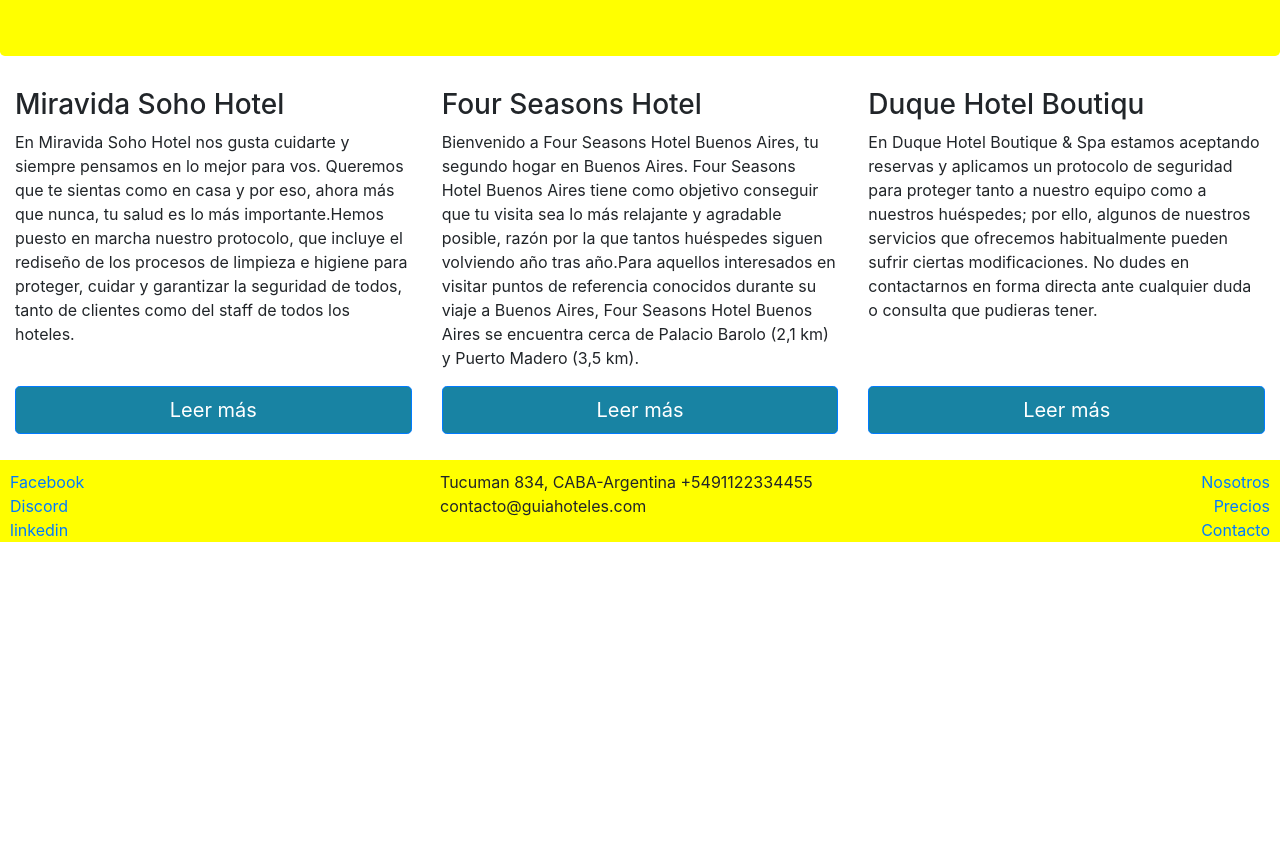
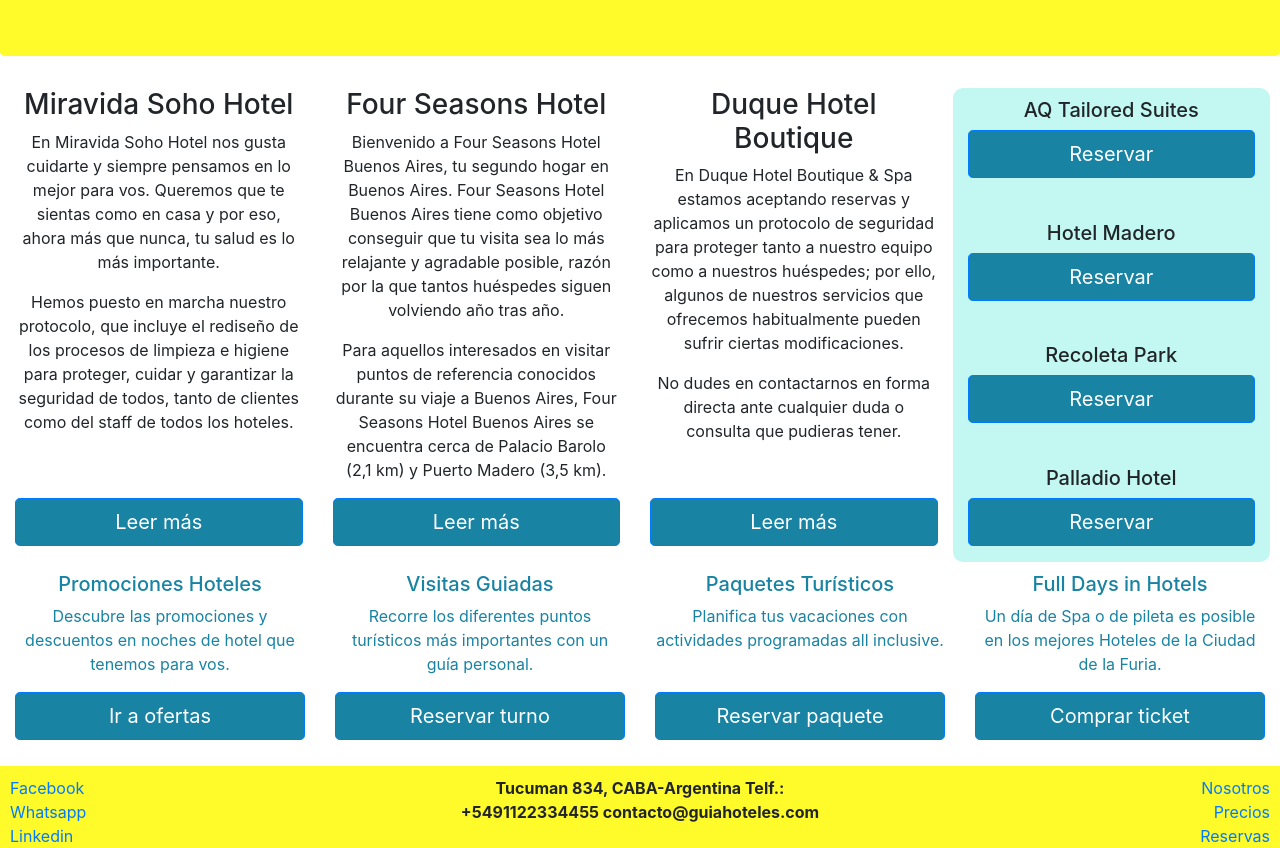
Before and after one commit to GiselleMata89/Bootstrap4_Course, a website: page index.html in a window 1280 px wide. Shown: the part 128-976 px from the top of the page. Before the commit the page ends 800 px from the top, so only its background shows below. Drawn offline with nearby package versions, Linux system fonts and the light colour scheme.

Commit message:
se agrego seccion de servicios

```diff
--- a/css/main.css
+++ b/css/main.css
@@ -1,5 +1,5 @@
 .jumbotron{
-    background-color: yellow;
+    background-color: rgb(255, 251, 42);
     color: black;
 }
 .btn{
@@ -7,9 +7,29 @@
     width: 100%;
 }
 
+.card-hotel{
+    /* background-color: rgb(194, 248, 241); */
+    text-align: center;
+}
+.bar-hotel{
+    background-color: rgb(194, 248, 241);
+    text-align: center;
+    border-radius: 10px;
+    margin-right: 10px;
+    padding-top: 10px;
+}
+.services{
+    margin-top: 10px;
+    text-align: center;
+    color: rgb(24, 131, 163);
+}
 footer{
     padding: 10px 10px 0 10px;
-    background-color: yellow;
+    background-color: rgb(255, 251, 42);
     margin-bottom: 0px;
     margin-top: 10px;
 }
+address{
+    font-weight: bold;
+    text-align: center;
+}
--- a/index.html
+++ b/index.html
@@ -19,7 +19,9 @@
                 <div class="col-sm card-hotel d-flex flex-column justify-content-between">
                     <div>
                         <h3>Miravida Soho Hotel</h3>
-                        <p>En Miravida Soho Hotel nos gusta cuidarte y siempre pensamos en lo mejor para vos. Queremos que te sientas como en casa y por eso, ahora más que nunca, tu salud es lo más importante.Hemos puesto en marcha nuestro protocolo, que incluye el rediseño de los procesos de limpieza e higiene para proteger, cuidar y garantizar la seguridad de todos, tanto de clientes como del staff de todos los hoteles.</p>
+                        <p>En Miravida Soho Hotel nos gusta cuidarte y siempre pensamos en lo mejor para vos. Queremos que te sientas como en casa y por eso, ahora más que nunca, tu salud es lo más importante.</p>
+
+                        <p>Hemos puesto en marcha nuestro protocolo, que incluye el rediseño de los procesos de limpieza e higiene para proteger, cuidar y garantizar la seguridad de todos, tanto de clientes como del staff de todos los hoteles.</p>
                     </div>
                     <div>
                         <p><a class="btn btn-primary btn-lg" role="button">Leer más</a></p>
@@ -28,7 +30,9 @@
                 <div class="col-sm card-hotel d-flex flex-column justify-content-between">
                     <div>
                         <h3>Four Seasons Hotel</h3>
-                        <p>Bienvenido a Four Seasons Hotel Buenos Aires, tu segundo hogar en Buenos Aires. Four Seasons Hotel Buenos Aires tiene como objetivo conseguir que tu visita sea lo más relajante y agradable posible, razón por la que tantos huéspedes siguen volviendo año tras año.Para aquellos interesados en visitar puntos de referencia conocidos durante su viaje a Buenos Aires, Four Seasons Hotel Buenos Aires se encuentra cerca de Palacio Barolo (2,1 km) y Puerto Madero (3,5 km).</p>
+                        <p>Bienvenido a Four Seasons Hotel Buenos Aires, tu segundo hogar en Buenos Aires. Four Seasons Hotel Buenos Aires tiene como objetivo conseguir que tu visita sea lo más relajante y agradable posible, razón por la que tantos huéspedes siguen volviendo año tras año.</p>
+
+                        <p>Para aquellos interesados en visitar puntos de referencia conocidos durante su viaje a Buenos Aires, Four Seasons Hotel Buenos Aires se encuentra cerca de Palacio Barolo (2,1 km) y Puerto Madero (3,5 km).</p>
                     </div>
                     <div>
                         <p><a class="btn btn-primary btn-lg" role="button">Leer más</a></p>
@@ -36,11 +40,71 @@
                 </div>
                 <div class="col-sm card-hotel d-flex flex-column justify-content-between">
                     <div>
-                        <h3>Duque Hotel Boutiqu</h3>
-                        <p>En Duque Hotel Boutique & Spa estamos aceptando reservas y aplicamos un protocolo de seguridad para proteger tanto a nuestro equipo como a nuestros huéspedes; por ello, algunos de nuestros servicios que ofrecemos habitualmente pueden sufrir ciertas modificaciones. No dudes en contactarnos en forma directa ante cualquier duda o consulta que pudieras tener.</p>
+                        <h3>Duque Hotel Boutique</h3>
+                        <p>En Duque Hotel Boutique & Spa estamos aceptando reservas y aplicamos un protocolo de seguridad para proteger tanto a nuestro equipo como a nuestros huéspedes; por ello, algunos de nuestros servicios que ofrecemos habitualmente pueden sufrir ciertas modificaciones.</p>
+
+                        <p>No dudes en contactarnos en forma directa ante cualquier duda o consulta que pudieras tener.</p>
                     </div>
                     <div>
                         <p><a class="btn btn-primary btn-lg" role="button">Leer más</a></p>
+                    </div>
+                </div>
+                <div class="col-sm bar-hotel d-flex flex-column justify-content-between">
+                    <div>
+                        <h5>AQ Tailored Suites</h5>
+                        <p><a class="btn btn-primary btn-lg" role="button">Reservar</a></p>
+                    </div>
+                    <div>
+                        <h5>Hotel Madero</h5>
+                        <p><a class="btn btn-primary btn-lg" role="button">Reservar</a></p>
+                    </div>
+                    <div>
+                        <h5>Recoleta Park</h5>
+                        <p><a class="btn btn-primary btn-lg" role="button">Reservar</a></p>
+                    </div>
+                    <div>
+                        <h5>Palladio Hotel</h5>
+                        <p><a class="btn btn-primary btn-lg" role="button">Reservar</a></p>
+                    </div>
+                </div>
+            </div>
+        </div>
+        <div class="container-fluid services">
+            <div class="row">
+                <div class="col-sm d-flex flex-column justify-content-between">
+                    <div>
+                        <h5>Promociones Hoteles</h5>
+                        <p>Descubre las promociones y descuentos en noches de hotel que tenemos para vos.</p>
+                    </div>
+                    <div>
+                        <p><a class="btn btn-primary btn-lg" role="button">Ir a ofertas</a></p>
+                    </div>
+                </div>
+                <div class="col-sm d-flex flex-column justify-content-between">
+                    <div>
+                        <h5>Visitas Guiadas</h5>
+                        <p>Recorre los diferentes puntos turísticos más importantes con un guía personal.</p>
+                    </div>
+                    <div>
+                        <p><a class="btn btn-primary btn-lg" role="button">Reservar turno</a></p>
+                    </div>
+                </div>
+                <div class="col-sm d-flex flex-column justify-content-between">
+                    <div>
+                        <h5>Paquetes Turísticos</h5>
+                        <p>Planifica tus vacaciones con actividades programadas all inclusive.</p>
+                    </div>
+                    <div>
+                        <p><a class="btn btn-primary btn-lg" role="button">Reservar paquete</a></p>
+                    </div>
+                </div>
+                <div class="col-sm d-flex flex-column justify-content-between">
+                    <div>
+                        <h5>Full Days in Hotels</h5>
+                        <p>Un día de Spa o de pileta es posible en los mejores Hoteles de la Ciudad de la Furia.</p>
+                    </div>
+                    <div>
+                        <p><a class="btn btn-primary btn-lg" role="button">Comprar ticket</a></p>
                     </div>
                 </div>
             </div>
@@ -49,20 +113,20 @@
             <div class="row">
                 <div class="col-sm-4 d-flex flex-column">
                     <a href="http://www.facebook.com/">Facebook</a>
-                    <a href="http://www.discord.com/">Discord</a>
-                    <a href="http://www.linkedin.com/">linkedin</a>
+                    <a href="http://www.whatsapp.com/">Whatsapp</a>
+                    <a href="http://www.linkedin.com/">Linkedin</a>
                 </div>
                 <div class="col-sm-4">
                     <address>
                     Tucuman 834, CABA-Argentina
-                    +5491122334455
+                    Telf.: +5491122334455
                     contacto@guiahoteles.com
                     </address>
                 </div>
                 <div class="col-sm-4 d-flex flex-column align-items-end">
                     <a href="http://www.facebook.com/">Nosotros</a>
-                    <a href="http://www.discord.com/">Precios</a>
-                    <a href="http://www.linkedin.com/">Contacto</a>
+                    <a href="http://www.whatsapp.com/">Precios</a>
+                    <a href="http://www.linkedin.com/">Reservas</a>
                 </div>
             </div>
         </footer>
```
